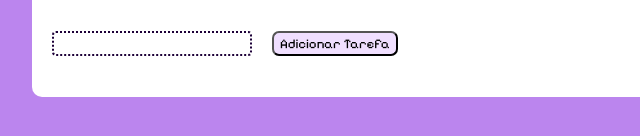
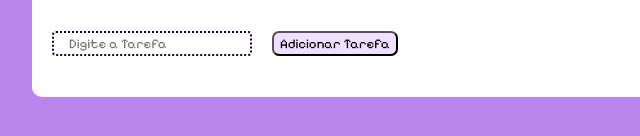
Before and after one commit to ClaraJoaquim/lista_de_tarefas, a plain HTML site: page index.html in a window 1280 px wide. Shown: the part 170-306 px from the top of the page, 288-928 px from the left. Drawn offline with Linux system fonts and the light colour scheme.

Commit message:
Adicionando funcionalidades no CSS

```diff
--- a/assets/css/style.css
+++ b/assets/css/style.css
@@ -47,6 +47,7 @@ input {
     width: 200px;
     height: 25px;
     border-radius: 4px;
+    padding: 0 15px;
 }
 
 button {
--- a/index.html
+++ b/index.html
@@ -15,7 +15,7 @@
 
         <h1>Minha lista de Tarefas</h1>
         <p class="paragrafo">
-            <input type="text" class="input-tarefa">
+            <input type="text" class="input-tarefa" placeholder="Digite a Tarefa">
             <button class="btn-tafera" title="Adicionar uma Tarefa">Adicionar Tarefa</button>
         </p>
 
```
